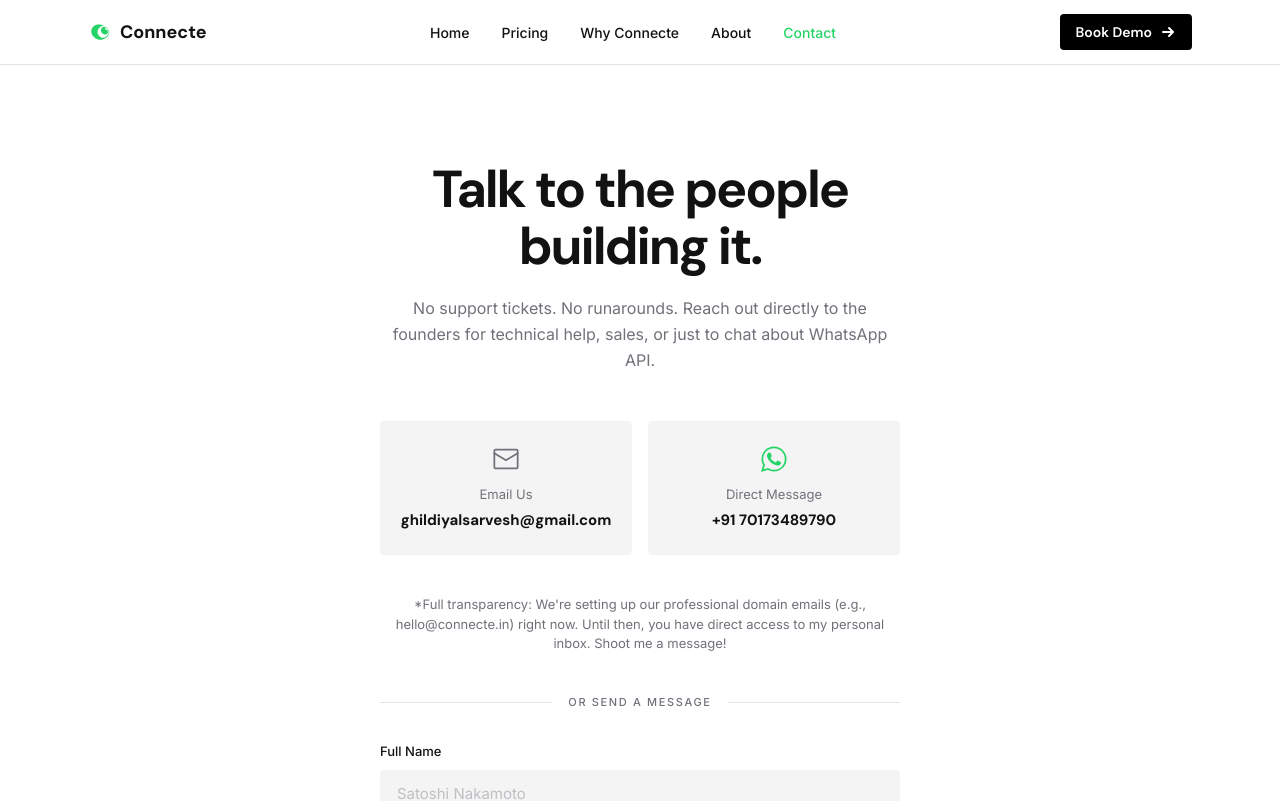
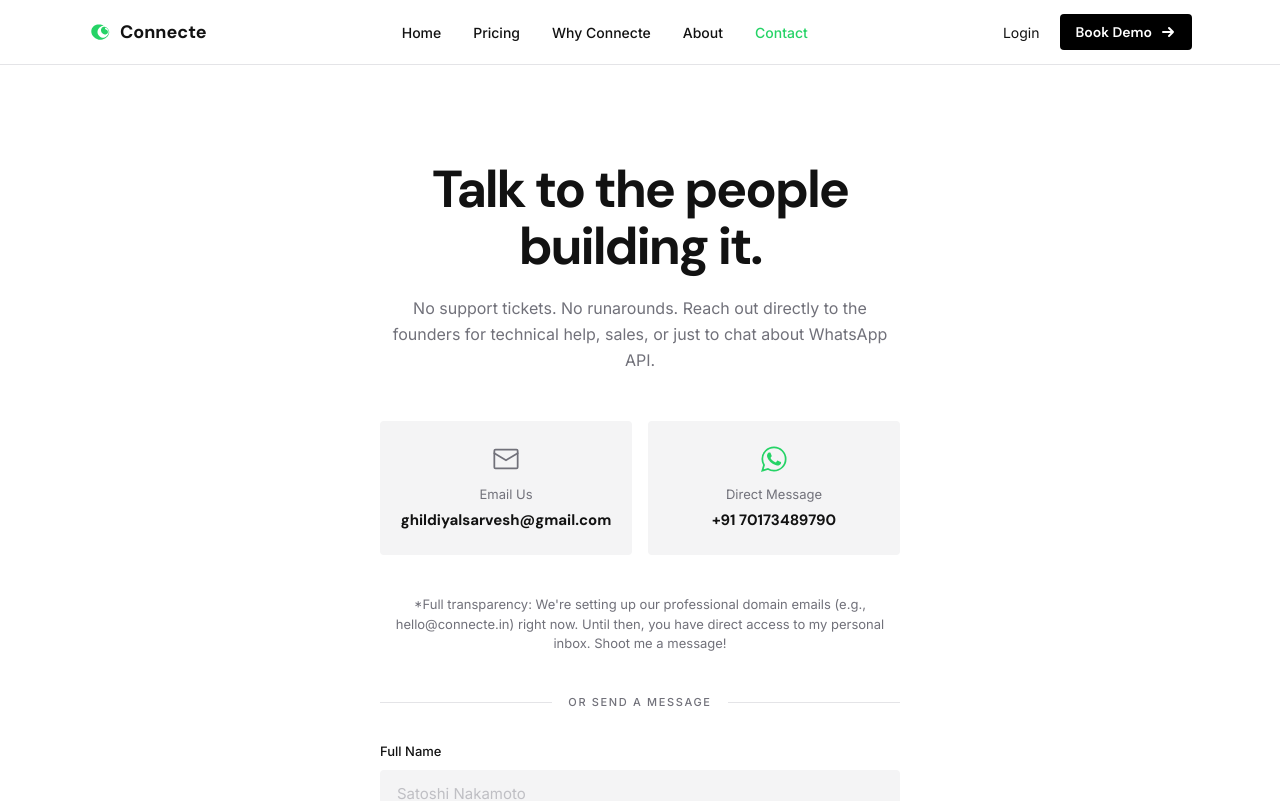
Before and after one commit to Sarvesh-Ghildiyal/Connecte_Website, a React (Vite) app: page /contact in a window 1280 px wide. Shown: the top 801 px of the page. Built offline with nearby package versions, Linux system fonts and the light colour scheme.

Commit message:
Update navigation links for contact and login

```diff
--- a/src/components/Navigation.tsx
+++ b/src/components/Navigation.tsx
@@ -48,15 +48,13 @@ const Navigation: React.FC = () => {
 
         {/* Right side: Login + Book Demo */}
         <div className="hidden lg:flex items-center gap-5">
-          {location.pathname === '/' && (
-            <a href="/login" className="text-[14px] font-body text-foreground hover:text-muted no-underline transition-colors">
-              Login
-            </a>
-          )}
+          <a href="https://app.connecte.in/login" className="text-[14px] font-body text-foreground hover:text-muted no-underline transition-colors">
+            Login
+          </a>
           <Button
             variant={location.pathname === '/privacy' ? 'primary' : 'dark'}
             size="sm"
-            href="/book-demo"
+            href="/contact"
             arrow
           >
             {location.pathname === '/privacy' ? 'BOOK DEMO' : 'Book Demo'}
@@ -98,8 +96,8 @@ const Navigation: React.FC = () => {
             )
           })}
           <div className="flex flex-col gap-4 pt-6 border-t border-border">
-            <a href="/login" className="text-[17px] font-body text-foreground no-underline text-center py-2">Login</a>
-            <Button variant="dark" size="full" href="/book-demo" arrow>
+            <a href="https://app.connecte.in/login" className="text-[17px] font-body text-foreground no-underline text-center py-2">Login</a>
+            <Button variant="dark" size="full" href="/contact" arrow>
               Book Demo
             </Button>
           </div>
--- a/src/pages/Home.tsx
+++ b/src/pages/Home.tsx
@@ -9,7 +9,7 @@ const HERO_CONTENT: Record<Audience, { heading: string; subtext: string; cta: st
     heading: 'Your Customer Engagement Messaging Platform',
     subtext: 'Make it easy for people to connect with your business by meeting them where they already are: on WhatsApp.',
     cta: 'Get Started Free',
-    ctaHref: '/book-demo',
+    ctaHref: '/contact',
   },
   switching: {
     heading: 'Tired of Monthly Subscriptions to use Meta APIs ?',
```
